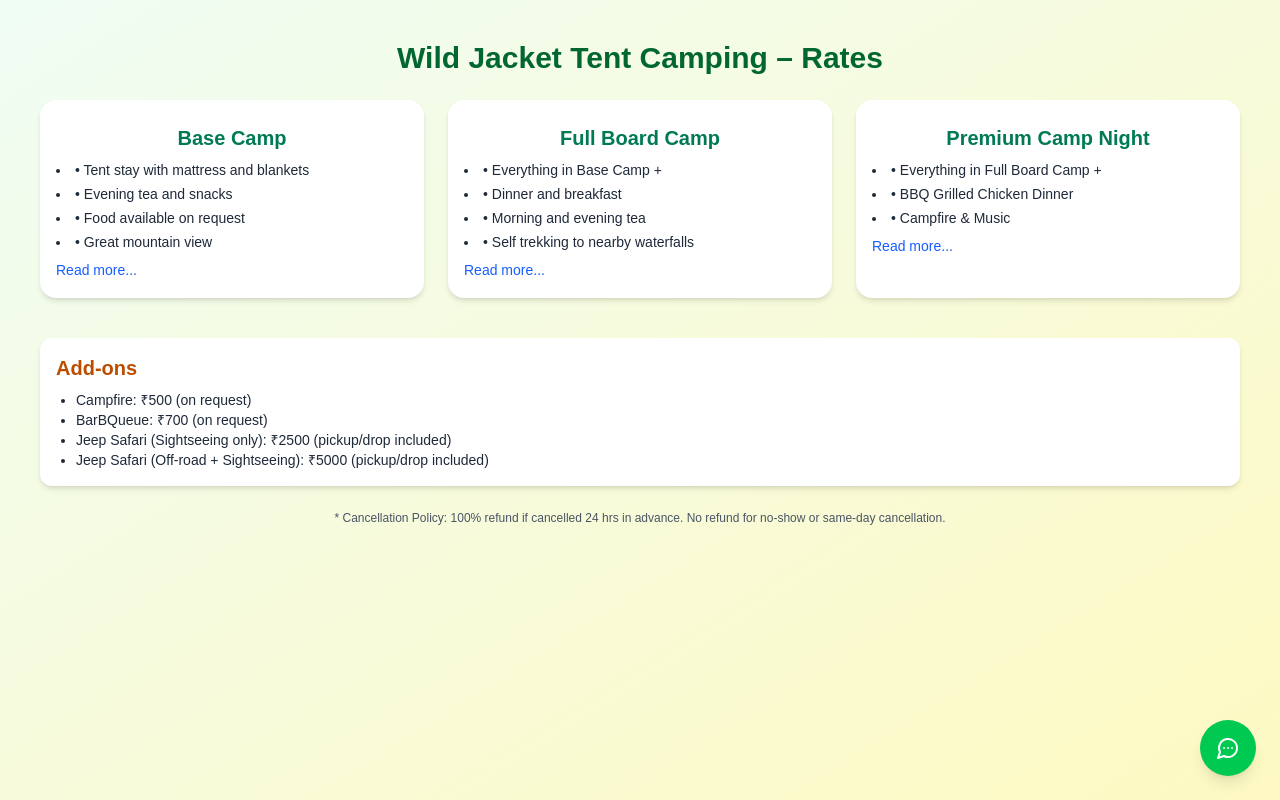
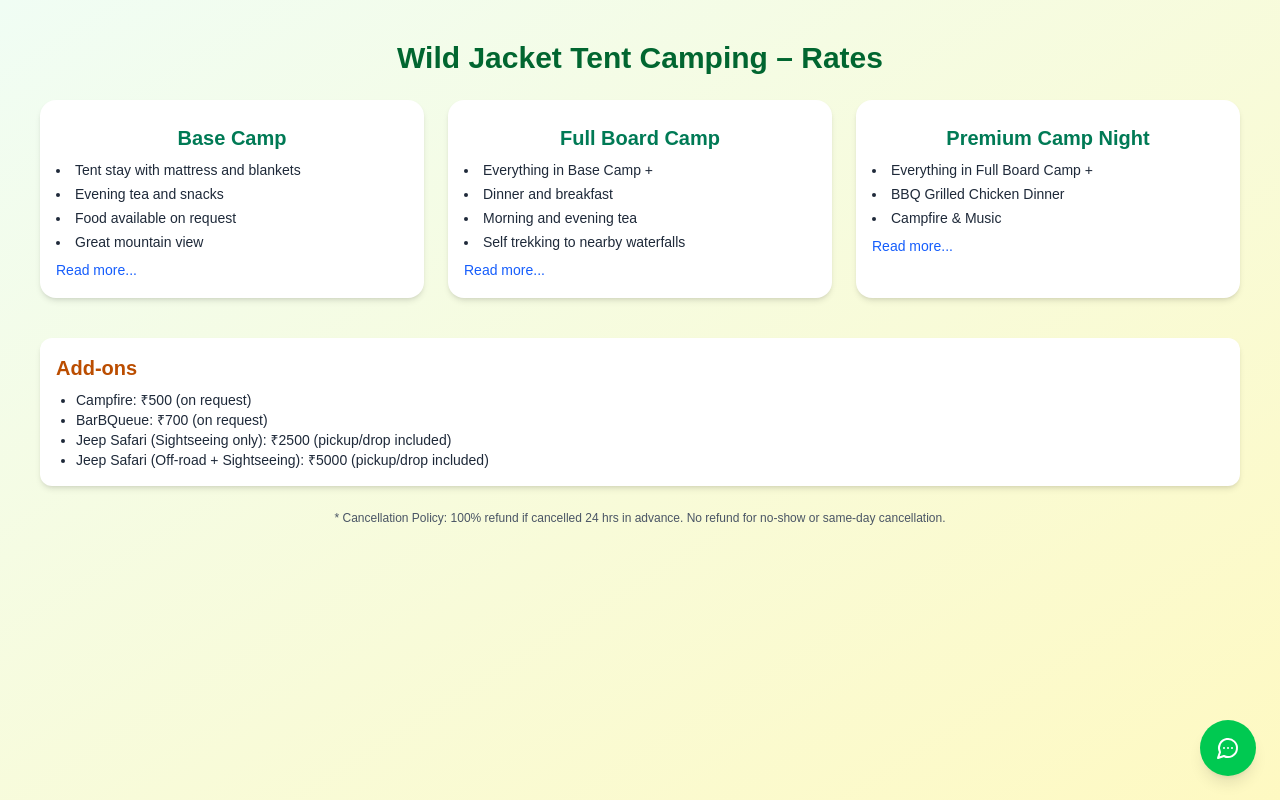
Before and after one commit to JosephThomas-SE/wildjacket-tentcamping, a Next.js app: page / in a window 1280 px wide. Built offline with nearby package versions, Linux system fonts and the light colour scheme.

Commit message:
removed a dot in card UI

```diff
--- a/src/components/Rates.jsx
+++ b/src/components/Rates.jsx
@@ -82,11 +82,11 @@ const Rates = () => {
               </h2>
               <ul className="text-sm list-disc list-inside space-y-1">
                 {plan.shortDetails.map((detail, i) => (
-                  <li key={i}>• {detail}</li>
+                  <li key={i}> {detail}</li>
                 ))}
                 {expanded[index] &&
                   plan.fullDetails.map((detail, i) => (
-                    <li key={`full-${i}`}>• {detail}</li>
+                    <li key={`full-${i}`}> {detail}</li>
                   ))}
               </ul>
               {plan.fullDetails.length > 0 && (
```
